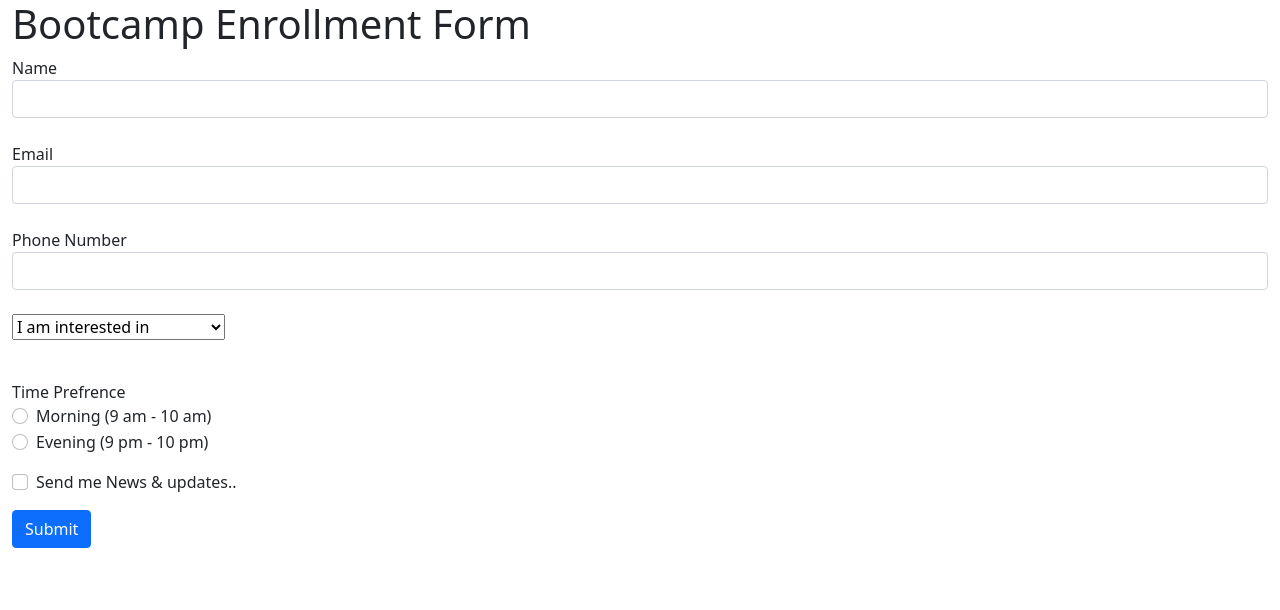
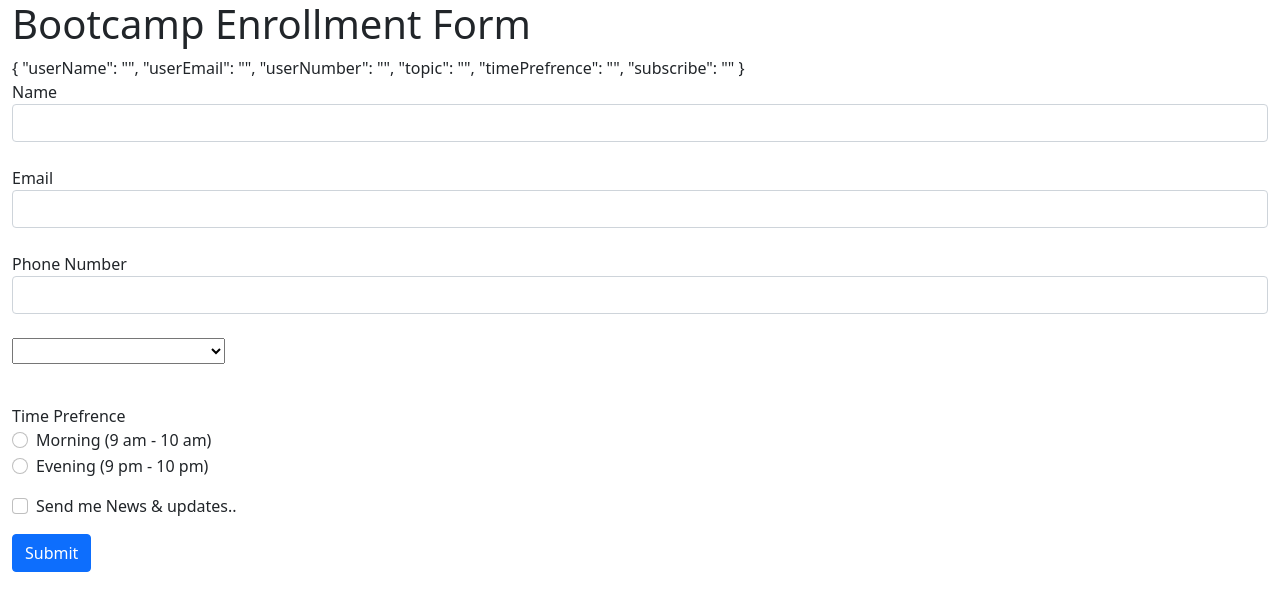
Before and after one commit to Harshkaushik14/tdf, an Angular app: page / in a window 1280 px wide. Shown: the top 610 px of the page. Built offline with nearby package versions, Linux system fonts and the light colour scheme.

Commit message:
binding data with ng model

```diff
--- a/src/app/app.component.html
+++ b/src/app/app.component.html
@@ -1,23 +1,25 @@
 <div class="container-fluid">
   <h1>Bootcamp Enrollment Form</h1>
-<form>
+<form #userForm ="ngForm">
+{{ userForm.value | json}}
+
   <div class="form-group mb-4">
     <label>Name</label>
-    <input type="text" class="form-control">
+    <input name="userName" ngModel type="text" class="form-control">
   </div>
 
   <div class="form-group mb-4">
-    <label>Email</label>
-    <input type="text" class="form-control">
+    <label >Email</label>
+    <input name="userEmail" ngModel type="text" class="form-control">
   </div>
 
   <div class="form-group mb-4">
-    <label>Phone Number</label>
-    <input type="tel" class="form-control">
+    <label >Phone Number</label>
+    <input name="userNumber" ngModel type="tel" class="form-control">
   </div>
 
   <div class="form-group mb-4">
-    <select class="custom-select">
+    <select class="custom-select" name="topic" ngModel>
       <option selected>I am interested in</option>
       <option *ngFor="let topic of topics">{{topic}}</option>
     </select>
@@ -26,18 +28,18 @@
   <div class="mb-3 pt-3">
 <label>Time Prefrence</label>
 <div class="form-check">
- <input type="radio" class="form-check-input" name="timePrefrence" value="morning">
+ <input type="radio" ngModel class="form-check-input" name="timePrefrence" value="morning">
  <label class="form-check-label">Morning (9 am - 10 am)</label>
 </div>
 
 <div class="form-check">
-  <input type="radio" class="form-check-input" name="timePrefrence" value="evening">
+  <input type="radio" ngModel class="form-check-input" name="timePrefrence" value="evening">
   <label class="form-check-label">Evening (9 pm - 10 pm)</label>
  </div>
   </div>
 
   <div class="form-check mb-3">
-<input class="form-check-input" type="checkbox">
+<input class="form-check-input" ngModel name="subscribe" type="checkbox">
 <label class="form-check-label">
   Send me News & updates..
 </label>
--- a/src/app/app.module.ts
+++ b/src/app/app.module.ts
@@ -1,4 +1,5 @@
 import { NgModule } from '@angular/core';
+import { FormsModule } from '@angular/forms';
 import { BrowserModule } from '@angular/platform-browser';
 
 import { AppComponent } from './app.component';
@@ -8,7 +9,8 @@ import { AppComponent } from './app.component';
     AppComponent
   ],
   imports: [
-    BrowserModule
+    BrowserModule,
+    FormsModule
   ],
   providers: [],
   bootstrap: [AppComponent]
```
